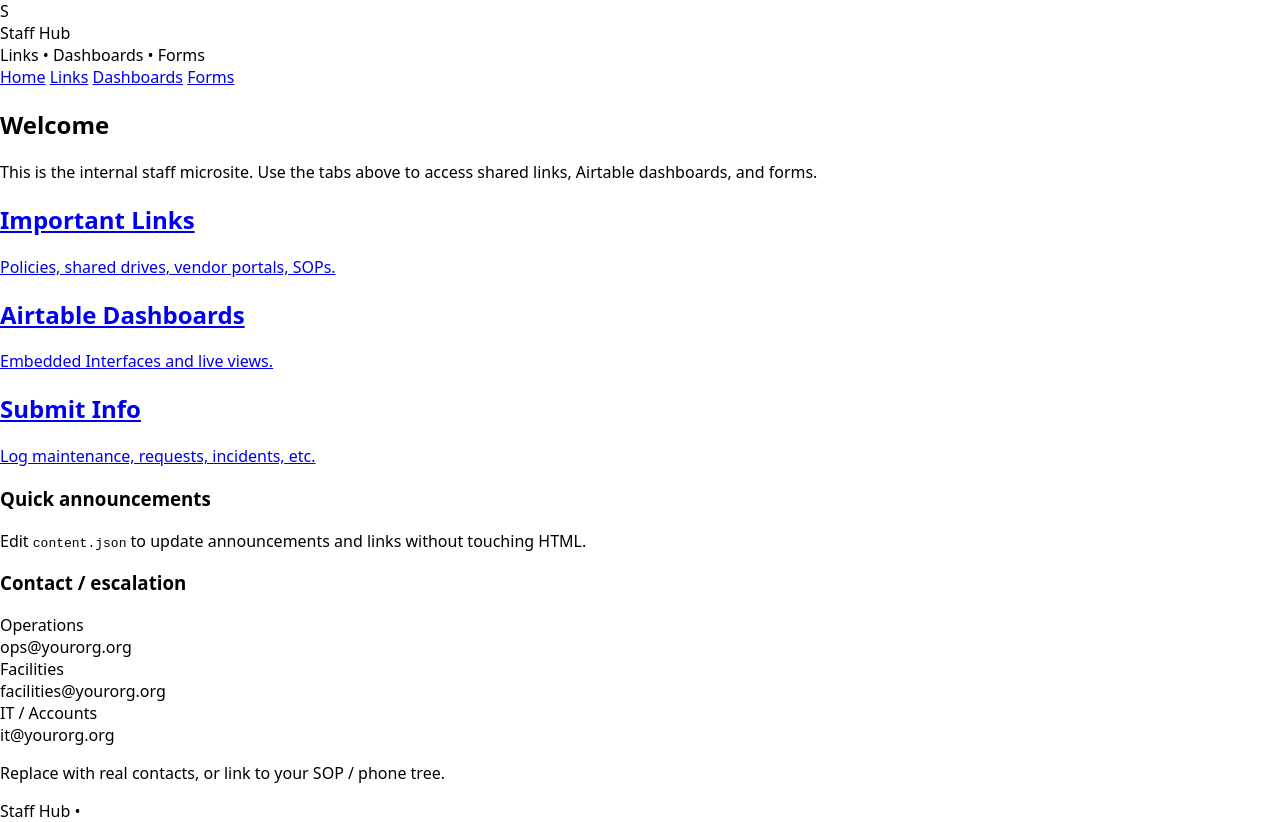
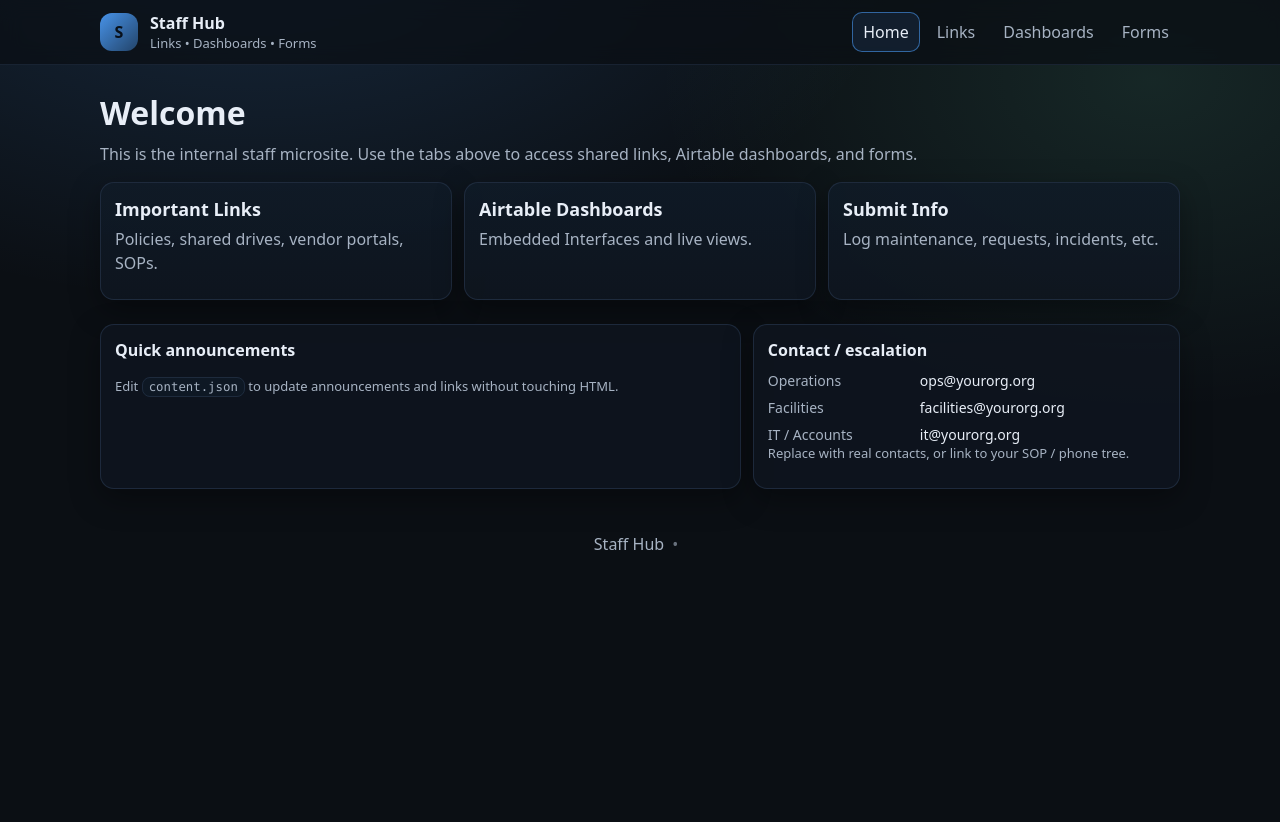
Before and after one commit to thoughtprojects/eestaff, a plain HTML site: page index.html in a window 1280 px wide. After the commit the page ends 800 px from the top, so only its background shows below. Drawn offline with Linux system fonts and the light colour scheme; a script that the page names is missing.

Commit message:
Update styles.css

```diff
--- a/styles.css
+++ b/styles.css
@@ -10,12 +10,243 @@
   --radius: 14px;
   --max: 1080px;
   --pad: 18px;
-  font-synthesis-weight: none;
 }
 
 *{ box-sizing:border-box; }
+
 html,body{ height:100%; }
+
 body{
   margin:0;
   font-family: ui-sans-serif, system-ui, -apple-system, Segoe UI, Roboto, Helvetica, Arial;
-  background: radial-gradient(1200px 700px at
+  background:
+    radial-gradient(1200px 700px at 20% -10%, rgba(78,161,255,.18), transparent 55%),
+    radial-gradient(900px 600px at 90% 10%, rgba(122,252,200,.10), transparent 55%),
+    var(--bg);
+  color:var(--text);
+}
+
+/* Layout */
+.container{
+  width:min(var(--max), calc(100% - 2*var(--pad)));
+  margin:0 auto;
+}
+
+/* Top bar */
+.topbar{
+  position:sticky;
+  top:0;
+  z-index:10;
+  backdrop-filter: blur(10px);
+  background: rgba(11,15,20,.72);
+  border-bottom:1px solid rgba(34,48,68,.6);
+}
+
+.topbar .container{
+  display:flex;
+  align-items:center;
+  justify-content:space-between;
+  gap:14px;
+  padding:12px 0;
+}
+
+/* Branding */
+.brand{ display:flex; gap:12px; align-items:center; }
+
+.logo{
+  width:38px;
+  height:38px;
+  border-radius:12px;
+  display:grid;
+  place-items:center;
+  background: linear-gradient(135deg, rgba(78,161,255,.9), rgba(78,161,255,.35));
+  color:#08101a;
+  font-weight:800;
+}
+
+.brand-title{ font-weight:700; }
+.brand-subtitle{ font-size:13px; color:var(--muted); }
+
+/* Navigation */
+.nav{ display:flex; gap:6px; flex-wrap:wrap; justify-content:flex-end; }
+
+.nav-link{
+  text-decoration:none;
+  color:var(--muted);
+  padding:8px 10px;
+  border-radius:10px;
+  border:1px solid transparent;
+}
+
+.nav-link:hover{
+  color:var(--text);
+  border-color:rgba(34,48,68,.8);
+  background:rgba(16,27,40,.55);
+}
+
+.nav-link.active{
+  color:var(--text);
+  border-color:rgba(78,161,255,.55);
+  background:rgba(78,161,255,.10);
+}
+
+/* Typography */
+h1{ margin:0 0 8px; font-size:32px; }
+h2{ margin:0 0 6px; font-size:18px; }
+h3{ margin:0 0 10px; font-size:16px; }
+p{ margin:0 0 10px; line-height:1.5; }
+.muted{ color:var(--muted); }
+.hint{ font-size:13px; }
+
+/* Hero */
+.hero{ padding:26px 0 10px; }
+
+/* Cards / grids */
+.grid{
+  display:grid;
+  grid-template-columns:repeat(3, minmax(0,1fr));
+  gap:12px;
+  margin-top:16px;
+}
+
+@media (max-width:860px){
+  .grid{ grid-template-columns:1fr; }
+  h1{ font-size:26px; }
+}
+
+.card{
+  display:block;
+  padding:14px;
+  border-radius:var(--radius);
+  background: linear-gradient(180deg, rgba(16,27,40,.85), rgba(15,22,32,.85));
+  border:1px solid rgba(34,48,68,.8);
+  box-shadow:var(--shadow);
+  text-decoration:none;
+  color:var(--text);
+}
+
+.card:hover{ border-color:rgba(78,161,255,.55); }
+
+/* Two-column section */
+.two-col{
+  display:grid;
+  grid-template-columns:1.2fr .8fr;
+  gap:12px;
+  margin:14px 0 26px;
+}
+
+@media (max-width:860px){
+  .two-col{ grid-template-columns:1fr; }
+}
+
+/* Panels */
+.panel{
+  padding:14px;
+  border-radius:var(--radius);
+  background:rgba(15,22,32,.75);
+  border:1px solid rgba(34,48,68,.8);
+  box-shadow:var(--shadow);
+}
+
+/* Key / value */
+.kv{
+  display:grid;
+  grid-template-columns:140px 1fr;
+  gap:8px 12px;
+  font-size:14px;
+}
+
+.k{ color:var(--muted); }
+.v{ color:var(--text); }
+
+/* Pages */
+.page-head{ padding:22px 0 8px; }
+.stack{ display:grid; gap:12px; padding:10px 0 26px; }
+
+/* Groups */
+.group{
+  padding:14px;
+  border-radius:var(--radius);
+  background:rgba(15,22,32,.75);
+  border:1px solid rgba(34,48,68,.8);
+  box-shadow:var(--shadow);
+}
+
+.group-title{
+  display:flex;
+  align-items:center;
+  justify-content:space-between;
+  gap:10px;
+}
+
+.pill{
+  font-size:12px;
+  color:var(--muted);
+  border:1px solid rgba(34,48,68,.8);
+  padding:4px 8px;
+  border-radius:999px;
+}
+
+/* Links */
+.links{
+  display:grid;
+  grid-template-columns:repeat(2, minmax(0,1fr));
+  gap:10px;
+  margin-top:10px;
+}
+
+@media (max-width:860px){
+  .links{ grid-template-columns:1fr; }
+}
+
+.link{
+  display:flex;
+  flex-direction:column;
+  gap:2px;
+  padding:10px;
+  border-radius:12px;
+  border:1px solid rgba(34,48,68,.8);
+  background:rgba(16,27,40,.5);
+  text-decoration:none;
+  color:var(--text);
+}
+
+.link:hover{ border-color:rgba(78,161,255,.55); }
+.link small{ color:var(--muted); }
+
+/* Embeds */
+.embed{
+  width:100%;
+  min-height:720px;
+  border:1px solid rgba(34,48,68,.8);
+  border-radius:var(--radius);
+  background:rgba(16,27,40,.45);
+  overflow:hidden;
+}
+
+.embed iframe{
+  width:100%;
+  height:720px;
+  border:0;
+}
+
+/* Footer */
+.footer{
+  padding:18px 0 26px;
+  display:flex;
+  gap:8px;
+  align-items:center;
+  justify-content:center;
+}
+
+.dot{ opacity:.6; }
+
+/* Code */
+code{
+  font-family: ui-monospace, SFMono-Regular, Menlo, Monaco, Consolas, monospace;
+  font-size:.95em;
+  background:rgba(16,27,40,.6);
+  border:1px solid rgba(34,48,68,.8);
+  padding:2px 6px;
+  border-radius:8px;
+}
```
